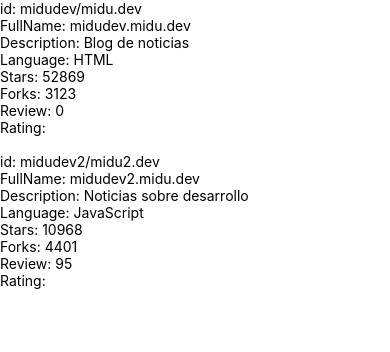
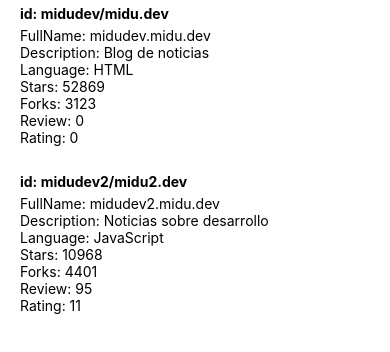
Before and after one commit to pedro-donoso/curso-react-native, a React Native app: screen / in a window 390 px wide. Shown: the top 352 px of the page. Built offline with nearby package versions, Linux system fonts and the light colour scheme.

Commit message:
agrego bold

```diff
--- a/src/components/RepositoryList.jsx
+++ b/src/components/RepositoryList.jsx
@@ -8,15 +8,15 @@ const RepositoryList = () => {
    data={repositories}
    ItemSeparatorComponent={() => <Text> </Text>}
    renderItem={({ item: repo }) => (
-    <View key={repo.id}>
-     <Text>id: {repo.fullName}</Text>
+    <View key={repo.id} style={{ padding: 20, paddingBottom: 5, paddingTop: 5 }}>
+     <Text style={{ fontWeight: 'bold', marginBottom: 5 }}>id: {repo.fullName}</Text>
      <Text>FullName: {repo.id}</Text>
      <Text>Description: {repo.description}</Text>
      <Text>Language: {repo.language}</Text>
      <Text>Stars: {repo.stargazersCount}</Text>
      <Text>Forks: {repo.forksCount}</Text>
      <Text>Review: {repo.reviewCount}</Text>
-     <Text>Rating: {repo.rating}</Text>
+     <Text>Rating: {repo.ratingAverage}</Text>
     </View>
    )}
   />
```
